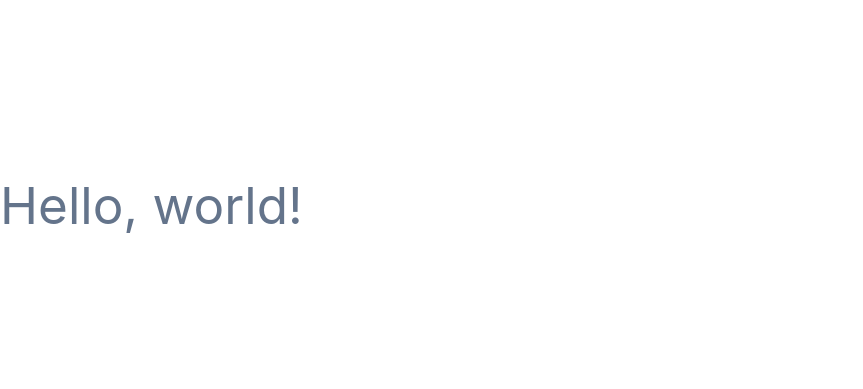
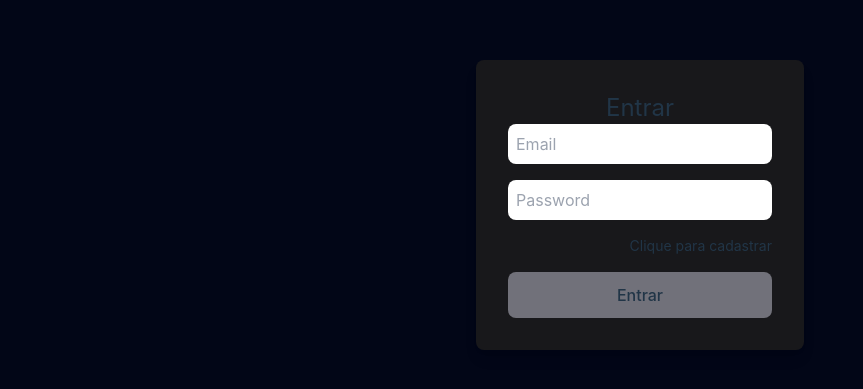
Before and after one commit to upALX/RegistraAI, a React (Vite) app: page / in a window 1280 px wide. Shown: the part 195-584 px from the top of the page, without its empty margins (0-863 px from the left). Built offline with nearby package versions, Linux system fonts and the light colour scheme.

Commit message:
adding root page login

```diff
--- a/src/App.tsx
+++ b/src/App.tsx
@@ -1,8 +1,98 @@
+import { useForm, SubmitHandler } from "react-hook-form";
+import {
+  Button,
+  Input,
+  FormControl,
+  FormErrorMessage,
+  Box,
+  Heading,
+} from "@chakra-ui/react";
+import { useNavigate } from "react-router-dom";
+
+type FormValues = {
+  email: string;
+  password: string;
+};
+
 function App() {
+  const {
+    handleSubmit,
+    register,
+    formState: { errors },
+  } = useForm<FormValues>();
+
+  const onSubmit: SubmitHandler<FormValues> = (
+    data: Record<string, unknown>
+  ) => {
+    console.log(data);
+  };
+
+  const navigate = useNavigate();
+
   return (
-    <>
-      <h1 className="text-slate-500">Hello, world!</h1>
-    </>
+    <div className="grid justify-center items-center h-screen bg-slate-950 ">
+      <Box className="flex flex-col p-8 shadow-lg rounded-lg bg-zinc-900">
+        <Heading className="text-center text-2xl ">Entrar</Heading>
+
+        <div className="flex gap-4">
+          <form
+            onSubmit={handleSubmit(onSubmit)}
+            className="flex flex-col gap-4"
+          >
+            <FormControl isInvalid={!!errors.email}>
+              <Input
+                type="email"
+                placeholder="Email"
+                {...register("email", {
+                  required: "Email is required",
+                  pattern: {
+                    value: /^[a-zA-Z0-9._%+-]+@[a-zA-Z0-9.-]+\.[a-zA-Z]{2,4}$/,
+                    message: "Invalid email address",
+                  },
+                })}
+                className="border-gray-300 p-2 rounded-lg"
+              />
+              <FormErrorMessage>
+                {errors.email && errors.email.message}
+              </FormErrorMessage>
+            </FormControl>
+
+            <FormControl isInvalid={!!errors.password}>
+              <Input
+                type="password"
+                placeholder="Password"
+                {...register("password", {
+                  required: "Password is required",
+                  minLength: {
+                    value: 6,
+                    message: "Password must be at least 6 characters long",
+                  },
+                })}
+                className="border-gray-300 p-2 rounded-lg"
+              />
+
+              <FormErrorMessage>
+                {errors.password && errors.password.message}
+              </FormErrorMessage>
+            </FormControl>
+            <span
+              className="text-sm hover:underline cursor-pointer text-right"
+              onClick={() => navigate("/cadastro")}
+            >
+              Clique para cadastrar
+            </span>
+
+            <Button
+              type="submit"
+              className="bg-zinc-500 hover:bg-zinc-800"
+              size={"sm"}
+            >
+              Entrar
+            </Button>
+          </form>
+        </div>
+      </Box>
+    </div>
   );
 }
 
--- a/src/index.css
+++ b/src/index.css
@@ -9,7 +9,7 @@
 
   color-scheme: light dark;
   color: rgba(255, 255, 255, 0.87);
-  background-color: #4098d3;
+  background-color: #051925;
 
   font-synthesis: none;
   text-rendering: optimizeLegibility;
@@ -28,10 +28,6 @@
 
 body {
   margin: 0;
-  display: flex;
-  place-items: center;
-  min-width: 320px;
-  min-height: 100vh;
 }
 
 h1 {
--- a/src/main.tsx
+++ b/src/main.tsx
@@ -1,10 +1,13 @@
-import { StrictMode } from 'react'
-import { createRoot } from 'react-dom/client'
-import App from './App.tsx'
-import './index.css'
+import { StrictMode } from "react";
+import { createRoot } from "react-dom/client";
+import App from "./App.tsx";
+import "./index.css";
+import { BrowserRouter } from "react-router-dom";
 
-createRoot(document.getElementById('root')!).render(
+createRoot(document.getElementById("root")!).render(
   <StrictMode>
-    <App />
-  </StrictMode>,
-)
+    <BrowserRouter>
+      <App />
+    </BrowserRouter>
+  </StrictMode>
+);
```
Also changed, not shown: package.json (+7 -1 lines), 1 other file (tests, documents, lock files or other folders).
